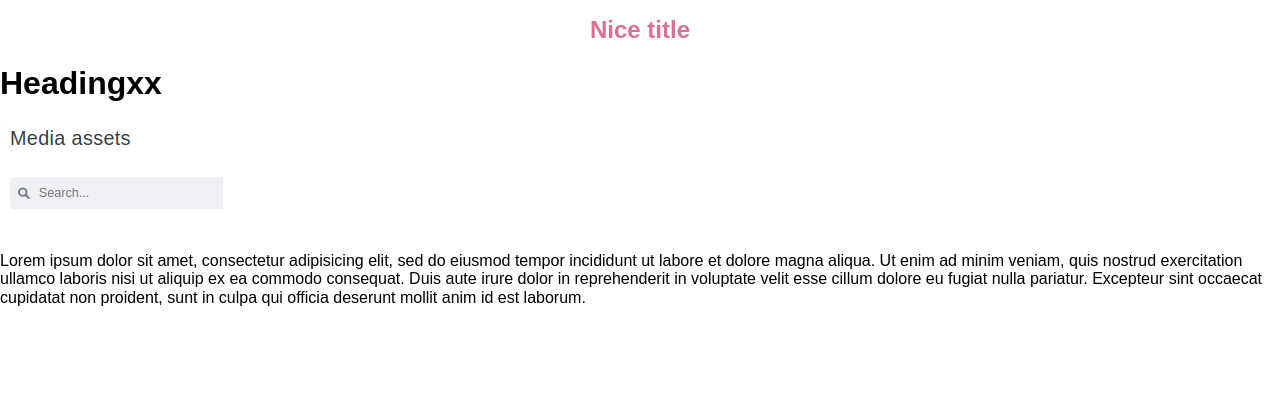
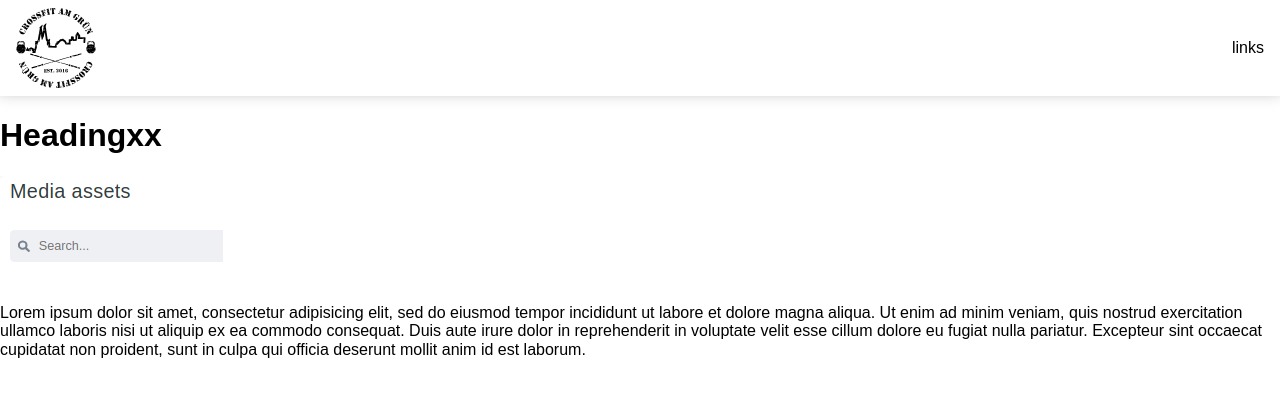
Before and after one commit to Gerschtli/crossfitamgruen, a Gatsby site: page / in a window 1280 px wide. Built offline with nearby package versions, Linux system fonts and the light colour scheme; Gatsby itself is replaced by a stand-in of ours.

Commit message:
Add empty header element

```diff
--- /dev/null
+++ b/src/components/Header.js
@@ -0,0 +1,45 @@
+import React from 'react'
+import styled, { css } from 'styled-components'
+import logo from '../img/logo.svg'
+
+const Navigation = styled.nav`
+  display: flex;
+  justify-content: space-between;
+  align-items: center;
+  box-shadow: 0 -8px 16px 2px rgba(0, 0, 0, 0.4);
+`
+
+const commonElement = css`
+  margin: 8px 16px;
+`
+
+const logoSize = 80
+
+const Logo = styled.div`
+  ${commonElement}
+  height: ${logoSize}px;
+  width: ${logoSize}px;
+`
+
+const Links = styled.div`
+  ${commonElement}
+`
+
+const Header = () => {
+  return (
+    <Navigation>
+      <Logo>
+        <object
+          data={logo}
+          type={'image/svg+xml'}
+          height={logoSize}
+          width={logoSize}
+          aria-label={'Logo'}
+        />
+      </Logo>
+      <Links>links</Links>
+    </Navigation>
+  )
+}
+
+export default Header
--- a/src/components/Layout.js
+++ b/src/components/Layout.js
@@ -1,14 +1,8 @@
 import React from 'react'
 import { Helmet } from 'react-helmet'
-import styled from 'styled-components'
+import Header from './Header'
 import { normalize } from 'styled-normalize'
 import { createGlobalStyle } from 'styled-components'
-
-const Title = styled.h1`
-  font-size: 1.5em;
-  text-align: center;
-  color: palevioletred;
-`;
 
 const GlobalStyle = createGlobalStyle`
   ${normalize}
@@ -28,7 +22,7 @@ const Layout = ({ children }) => {
       <Helmet>
         <html lang="de" />
       </Helmet>
-      <Title>Nice title</Title>
+      <Header />
       {children}
     </>
   )
```
Also changed, not shown: src/img/logo.svg (added).
